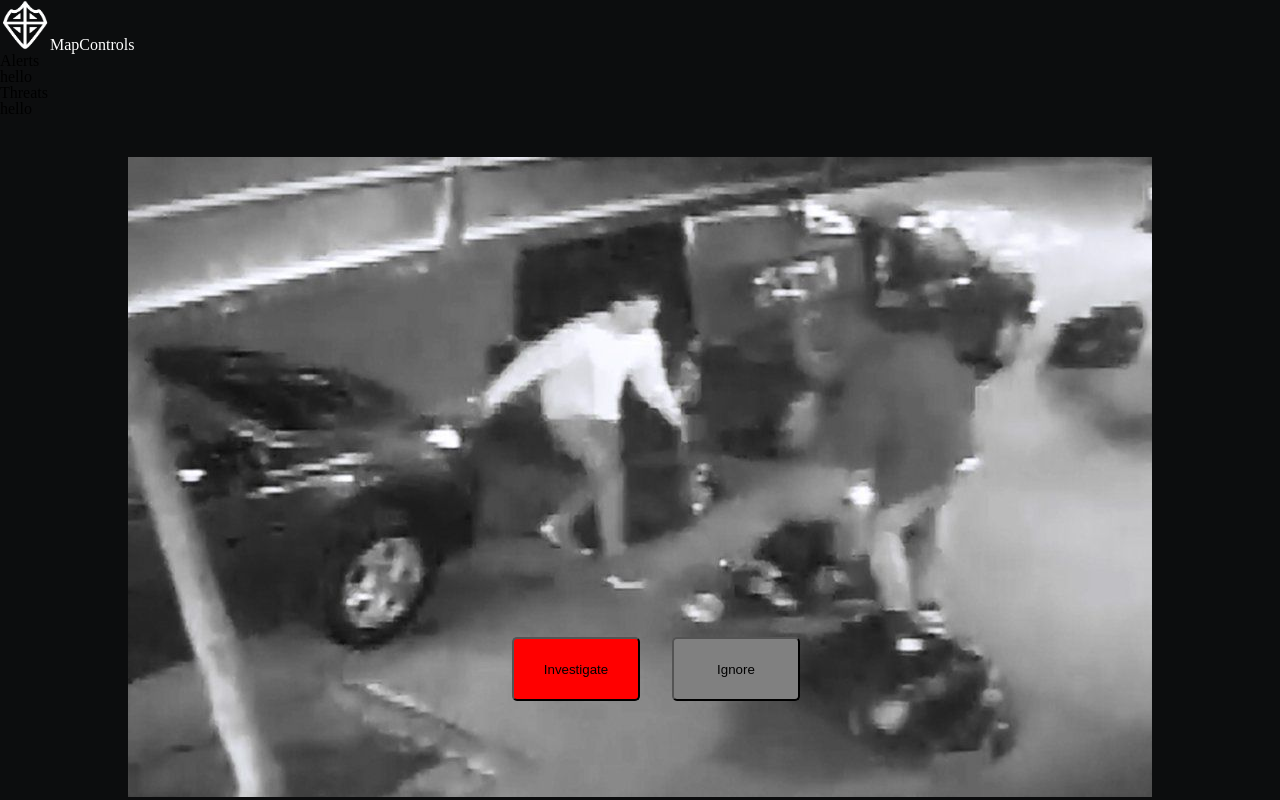
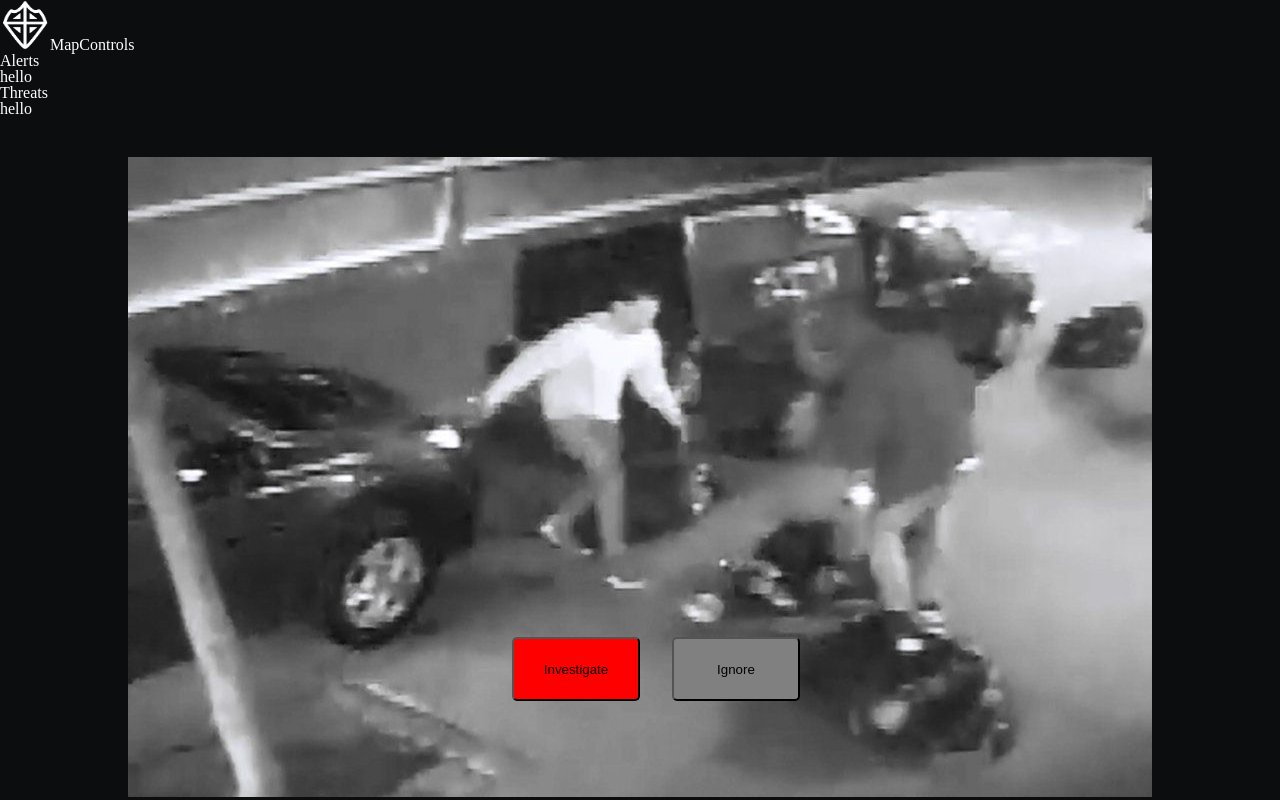
Before and after one commit to Cavmpt/react-native, a React (Create React App) app: page /controls in a window 1280 px wide. Built offline with nearby package versions, Linux system fonts and the light colour scheme.

Commit message:
Incident box for whenever an alert is triggered

```diff
--- a/src/components/UIcomponents/AlertBox/AlertBox.scss
+++ b/src/components/UIcomponents/AlertBox/AlertBox.scss
@@ -0,0 +1,3 @@
+.AlertBox {
+  color: var(--white);
+}
--- a/src/components/UIcomponents/AlertBox/AlertBox.tsx
+++ b/src/components/UIcomponents/AlertBox/AlertBox.tsx
@@ -1,4 +1,6 @@
 import React, {useContext} from 'react'
+
+import './AlertBox.scss'
 
 import {Context, ContextType} from '../../../store/Provider'
 
@@ -10,7 +12,7 @@ export default function AlertBox(props: IAlertBoxProps) {
   const context = useContext<ContextType>(Context)
   const {currentAlerts} = context
   return (
-    <div>
+    <div className='AlertBox'>
       <tr>
         <th>Alerts</th>
       </tr>
--- a/src/components/UIcomponents/ThreatsBox/ThreatsBox.scss
+++ b/src/components/UIcomponents/ThreatsBox/ThreatsBox.scss
@@ -0,0 +1,3 @@
+.threatBox {
+  color: var(--white);
+}
--- a/src/components/UIcomponents/ThreatsBox/ThreatsBox.tsx
+++ b/src/components/UIcomponents/ThreatsBox/ThreatsBox.tsx
@@ -12,7 +12,7 @@ export default function ThreatsBox(props: IThreatsBoxProps) {
   const context = useContext<ContextType>(Context)
   const {currentThreats} = context
   return (
-    <div>
+    <div className='threatBox'>
       <tr>
         <th>Threats</th>
       </tr>
```
Also changed, not shown: src/components/UIcomponents/IncidentBox/IncidentBox.tsx (added, +11 -0 lines), src/components/UIcomponents/IncidentBox/IncidentBox.scss (added).
